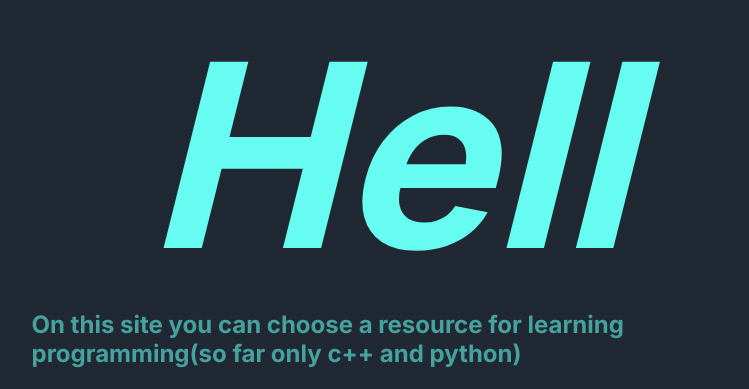
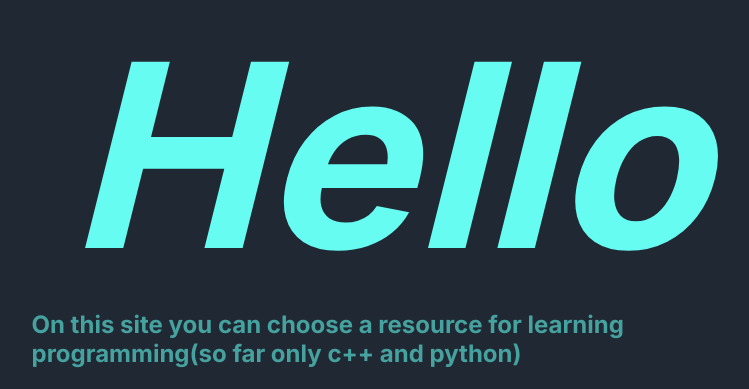
Before and after one commit to ybivashk4/programming_test, a PHP site: page / in a window 1280 px wide. Shown: the part 78-467 px from the top of the page, without its empty margins (260-1009 px from the left). Run offline with PHP 8.4, Linux system fonts and the light colour scheme; data that the repository does not hold is empty.

Commit message:
Update index.php

```diff
--- a/index.php
+++ b/index.php
@@ -21,7 +21,7 @@
         ?>
     <main>
         <div class="big_text">
-            Hell
+            Hello
         </div>
 
         <div class="down_text" id="note">
```
